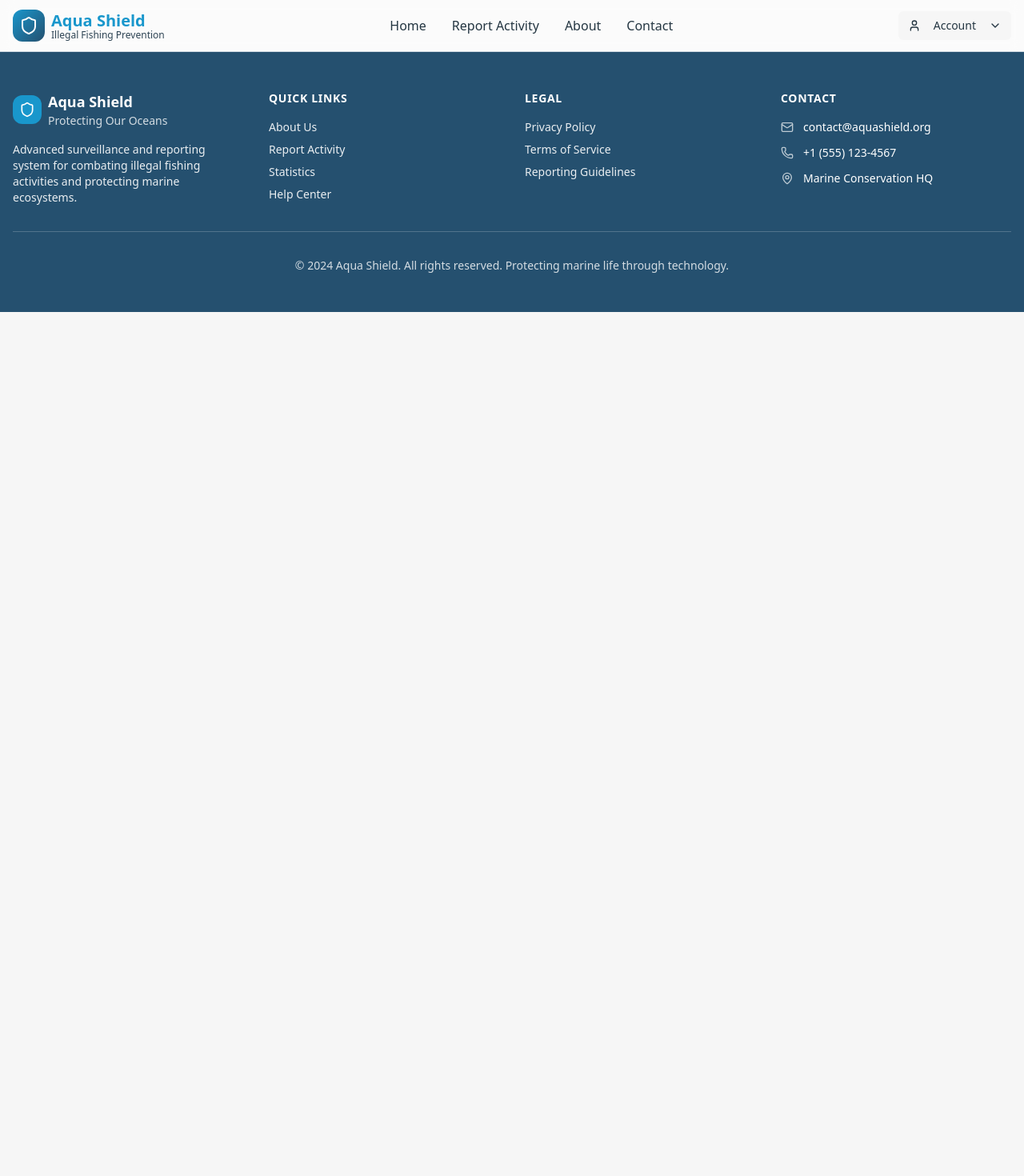
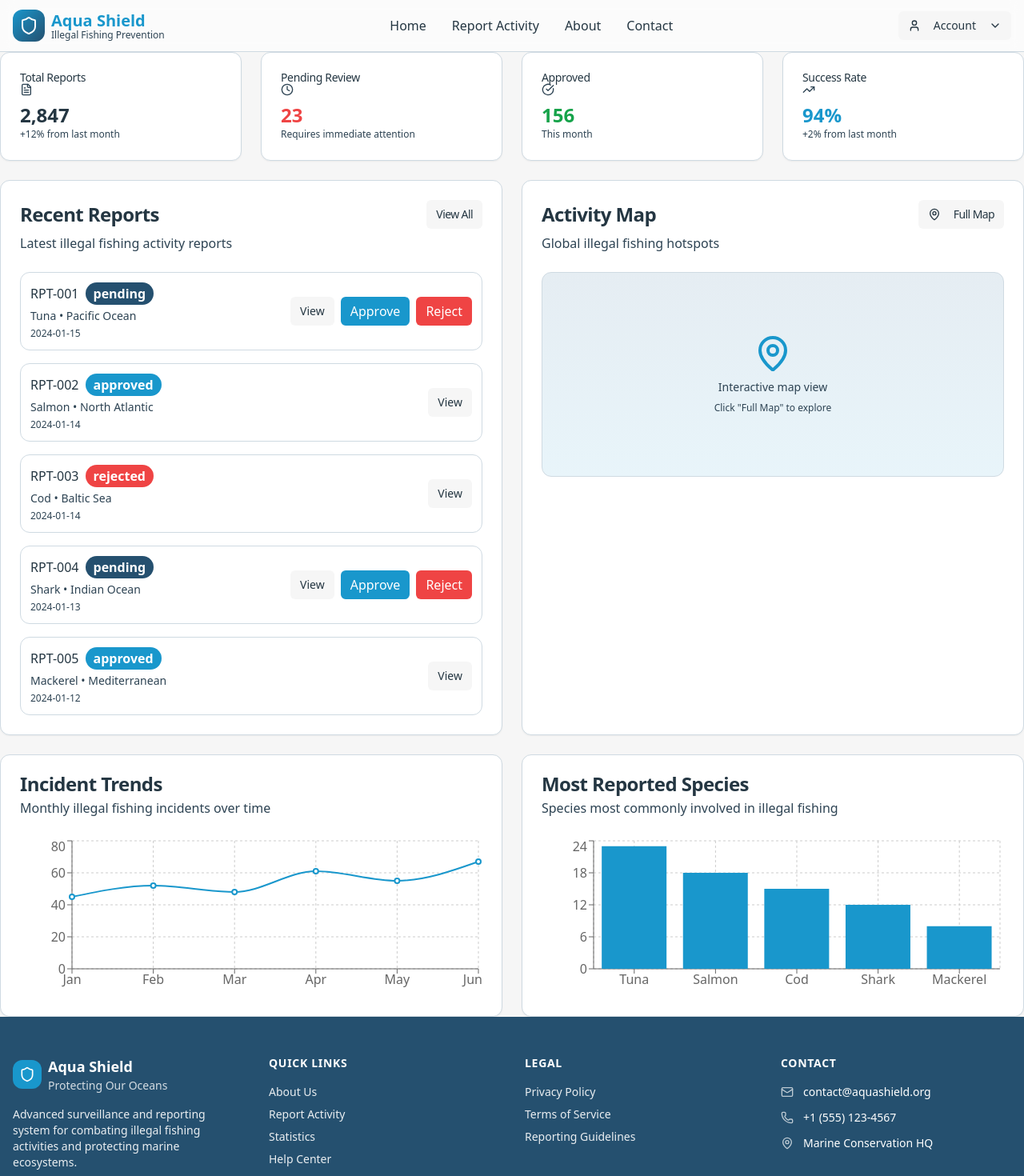
Before and after one commit to emxth/2503_AquaShield_frontend, a React (Create React App) app: page /admin in a window 1280 px wide. Shown: the top 1470 px of the page at 80% size. Before the commit the page ends 800 px from the top, so only its background shows below. Built offline with nearby package versions, Linux system fonts and the light colour scheme.

Commit message:
Add dashboard content

```diff
--- a/package.json
+++ b/package.json
@@ -23,6 +23,7 @@
     "react-dom": "^19.1.1",
     "react-router-dom": "^7.8.0",
     "react-scripts": "5.0.1",
+    "recharts": "^3.1.2",
     "tailwind-merge": "^3.3.1",
     "web-vitals": "^2.1.4"
   },
--- a/src/App.js
+++ b/src/App.js
@@ -4,6 +4,7 @@ import './index.css' // Tailwind CSS is imported
 import Hero from './components/Hero';
 import Header from './components/Header';
 import Footer from './components/Footer';
+import { DashboardContent } from './components/admin_dashboard/DashboardContent';
 
 function App() {
   return (
@@ -16,6 +17,12 @@ function App() {
             <Hero />
           </>
         } />
+
+        <Route path='/admin' element={
+          <>
+            <DashboardContent />
+          </>
+        } />
       </Routes>
 
       <Footer />
--- /dev/null
+++ b/src/components/admin_dashboard/DashboardContent.js
@@ -0,0 +1,211 @@
+import { Card, CardContent, CardDescription, CardHeader, CardTitle } from "../ui/card";
+import { Button } from "../ui/button";
+import { Badge } from "../ui/badge";
+import { CheckCircle, Clock, MapPin, TrendingUp, FileText } from "lucide-react";
+import { LineChart, Line, XAxis, YAxis, CartesianGrid, Tooltip, ResponsiveContainer, BarChart, Bar } from "recharts";
+
+const recentReports = [
+  { id: "RPT-001", species: "Tuna", location: "Pacific Ocean", date: "2024-01-15", status: "pending" },
+  { id: "RPT-002", species: "Salmon", location: "North Atlantic", date: "2024-01-14", status: "approved" },
+  { id: "RPT-003", species: "Cod", location: "Baltic Sea", date: "2024-01-14", status: "rejected" },
+  { id: "RPT-004", species: "Shark", location: "Indian Ocean", date: "2024-01-13", status: "pending" },
+  { id: "RPT-005", species: "Mackerel", location: "Mediterranean", date: "2024-01-12", status: "approved" },
+];
+
+const trendData = [
+  { month: "Jan", incidents: 45 },
+  { month: "Feb", incidents: 52 },
+  { month: "Mar", incidents: 48 },
+  { month: "Apr", incidents: 61 },
+  { month: "May", incidents: 55 },
+  { month: "Jun", incidents: 67 },
+];
+
+const speciesData = [
+  { species: "Tuna", count: 23 },
+  { species: "Salmon", count: 18 },
+  { species: "Cod", count: 15 },
+  { species: "Shark", count: 12 },
+  { species: "Mackerel", count: 8 },
+];
+
+export function DashboardContent() {
+  return (
+    <div className="space-y-6">
+      {/* Stats Cards */}
+      <div className="grid grid-cols-1 gap-6 md:grid-cols-2 lg:grid-cols-4">
+        <Card>
+          <CardHeader className="flex flex-row items-center justify-between pb-2 space-y-0">
+            <CardTitle className="text-sm font-medium">Total Reports</CardTitle>
+            <FileText className="w-4 h-4 text-muted-foreground" />
+          </CardHeader>
+          <CardContent>
+            <div className="text-2xl font-bold">2,847</div>
+            <p className="text-xs text-muted-foreground">
+              +12% from last month
+            </p>
+          </CardContent>
+        </Card>
+
+        <Card>
+          <CardHeader className="flex flex-row items-center justify-between pb-2 space-y-0">
+            <CardTitle className="text-sm font-medium">Pending Review</CardTitle>
+            <Clock className="w-4 h-4 text-muted-foreground" />
+          </CardHeader>
+          <CardContent>
+            <div className="text-2xl font-bold text-destructive">23</div>
+            <p className="text-xs text-muted-foreground">
+              Requires immediate attention
+            </p>
+          </CardContent>
+        </Card>
+
+        <Card>
+          <CardHeader className="flex flex-row items-center justify-between pb-2 space-y-0">
+            <CardTitle className="text-sm font-medium">Approved</CardTitle>
+            <CheckCircle className="w-4 h-4 text-muted-foreground" />
+          </CardHeader>
+          <CardContent>
+            <div className="text-2xl font-bold text-green-600">156</div>
+            <p className="text-xs text-muted-foreground">
+              This month
+            </p>
+          </CardContent>
+        </Card>
+
+        <Card>
+          <CardHeader className="flex flex-row items-center justify-between pb-2 space-y-0">
+            <CardTitle className="text-sm font-medium">Success Rate</CardTitle>
+            <TrendingUp className="w-4 h-4 text-muted-foreground" />
+          </CardHeader>
+          <CardContent>
+            <div className="text-2xl font-bold text-primary">94%</div>
+            <p className="text-xs text-muted-foreground">
+              +2% from last month
+            </p>
+          </CardContent>
+        </Card>
+      </div>
+
+      <div className="grid grid-cols-1 gap-6 lg:grid-cols-2">
+        {/* Recent Reports */}
+        <Card>
+          <CardHeader>
+            <CardTitle className="flex items-center justify-between">
+              Recent Reports
+              <Button variant="outline" size="sm">View All</Button>
+            </CardTitle>
+            <CardDescription>
+              Latest illegal fishing activity reports
+            </CardDescription>
+          </CardHeader>
+          <CardContent>
+            <div className="space-y-4">
+              {recentReports.map((report) => (
+                <div key={report.id} className="flex items-center justify-between p-3 border rounded-lg">
+                  <div className="space-y-1">
+                    <div className="flex items-center space-x-2">
+                      <span className="font-medium">{report.id}</span>
+                      <Badge
+                        variant={
+                          report.status === "approved" ? "default" :
+                          report.status === "rejected" ? "destructive" : "secondary"
+                        }
+                      >
+                        {report.status}
+                      </Badge>
+                    </div>
+                    <div className="text-sm text-muted-foreground">
+                      {report.species} • {report.location}
+                    </div>
+                    <div className="text-xs text-muted-foreground">
+                      {report.date}
+                    </div>
+                  </div>
+                  <div className="flex space-x-2">
+                    <Button variant="outline" size="sm">View</Button>
+                    {report.status === "pending" && (
+                      <>
+                        <Button variant="default" size="sm">Approve</Button>
+                        <Button variant="destructive" size="sm">Reject</Button>
+                      </>
+                    )}
+                  </div>
+                </div>
+              ))}
+            </div>
+          </CardContent>
+        </Card>
+
+        {/* Map Snapshot */}
+        <Card>
+          <CardHeader>
+            <CardTitle className="flex items-center justify-between">
+              Activity Map
+              <Button variant="outline" size="sm">
+                <MapPin className="w-4 h-4 mr-2" />
+                Full Map
+              </Button>
+            </CardTitle>
+            <CardDescription>
+              Global illegal fishing hotspots
+            </CardDescription>
+          </CardHeader>
+          <CardContent>
+            <div className="flex items-center justify-center h-64 border rounded-lg bg-gradient-wave">
+              <div className="space-y-2 text-center">
+                <MapPin className="w-12 h-12 mx-auto text-primary" />
+                <p className="text-sm text-muted-foreground">Interactive map view</p>
+                <p className="text-xs text-muted-foreground">Click "Full Map" to explore</p>
+              </div>
+            </div>
+          </CardContent>
+        </Card>
+      </div>
+
+      <div className="grid grid-cols-1 gap-6 lg:grid-cols-2">
+        {/* Incident Trends */}
+        <Card>
+          <CardHeader>
+            <CardTitle>Incident Trends</CardTitle>
+            <CardDescription>
+              Monthly illegal fishing incidents over time
+            </CardDescription>
+          </CardHeader>
+          <CardContent>
+            <ResponsiveContainer width="100%" height={200}>
+              <LineChart data={trendData}>
+                <CartesianGrid strokeDasharray="3 3" />
+                <XAxis dataKey="month" />
+                <YAxis />
+                <Tooltip />
+                <Line type="monotone" dataKey="incidents" stroke="hsl(var(--primary))" strokeWidth={2} />
+              </LineChart>
+            </ResponsiveContainer>
+          </CardContent>
+        </Card>
+
+        {/* Top Species */}
+        <Card>
+          <CardHeader>
+            <CardTitle>Most Reported Species</CardTitle>
+            <CardDescription>
+              Species most commonly involved in illegal fishing
+            </CardDescription>
+          </CardHeader>
+          <CardContent>
+            <ResponsiveContainer width="100%" height={200}>
+              <BarChart data={speciesData}>
+                <CartesianGrid strokeDasharray="3 3" />
+                <XAxis dataKey="species" />
+                <YAxis />
+                <Tooltip />
+                <Bar dataKey="count" fill="hsl(var(--primary))" />
+              </BarChart>
+            </ResponsiveContainer>
+          </CardContent>
+        </Card>
+      </div>
+    </div>
+  );
+}
--- a/src/components/ui/card.js
+++ b/src/components/ui/card.js
@@ -26,6 +26,8 @@ CardHeader.displayName = "CardHeader"
 
 const CardTitle = React.forwardRef(
   ({ className, ...props }, ref) => (
+
+  // eslint-disable-next-line
   <h3
     ref={ref}
     className={cn(
```
Also changed, not shown: 1 other file (tests, documents, lock files or other folders).
